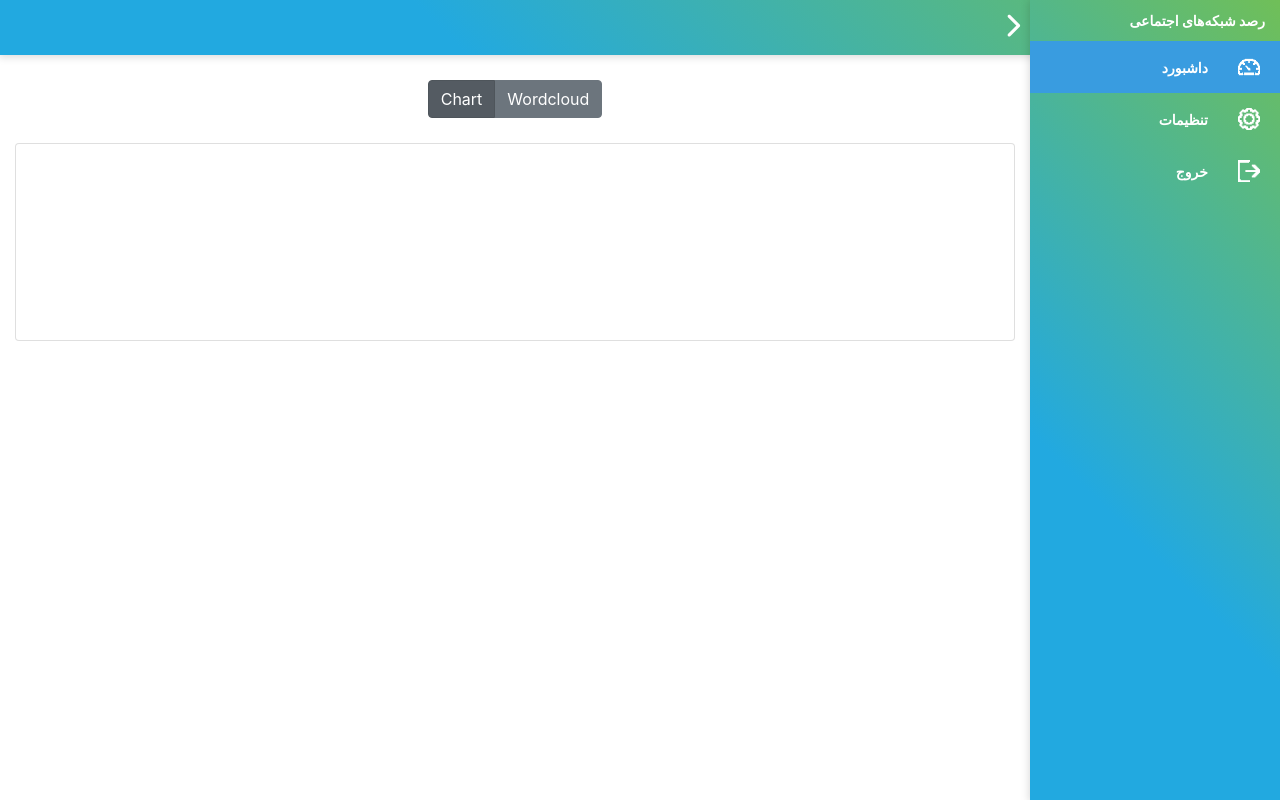
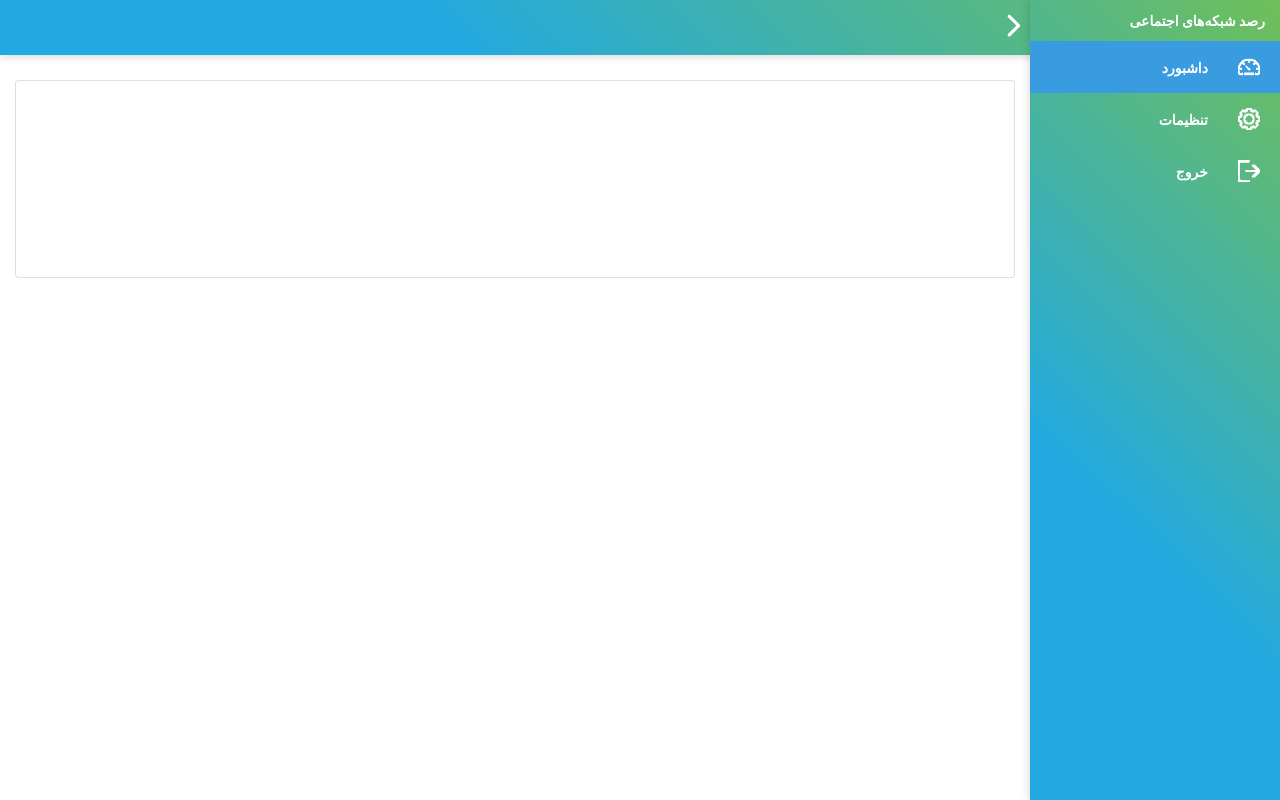
Before and after one commit to amirashabani/karamuzi, a website: page index.html in a window 1280 px wide. Drawn offline with nearby package versions, Linux system fonts and the light colour scheme; some packages are replaced by stand-ins of ours; no server answers; a script that the page names is missing.

Commit message:
Remove the 'chart vs. wordcloud' buttons

```diff
--- a/index.html
+++ b/index.html
@@ -55,14 +55,6 @@
         <section class="visit">
             <div class="container">
                 <div class="row">
-                    <div class="btn-group btn-group-toggle col-xs-12 methods" data-toggle="buttons">
-                        <label class="btn btn-secondary" id="wordcloud-option">
-                            <input type="radio" name="options" autocomplete="off">Wordcloud
-                        </label>
-                        <label class="btn btn-secondary active" id="chart-option">
-                            <input type="radio" name="options" autocomplete="off" checked>Chart
-                        </label>
-                    </div>
                     <div class="col-xs-12" id="chart-div">
                         <div class="card">
                             <div class="card-body">
```
